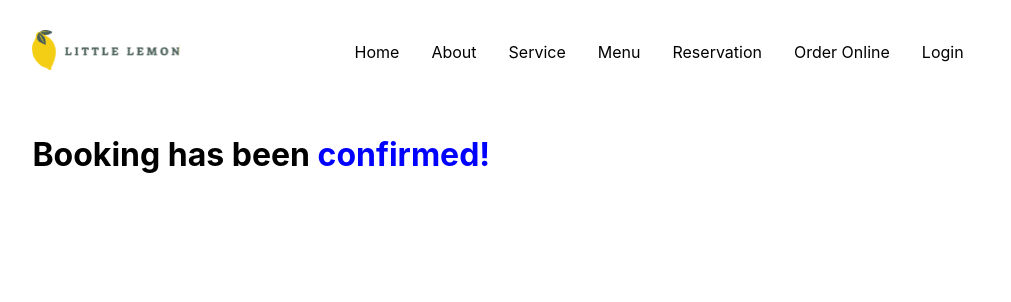
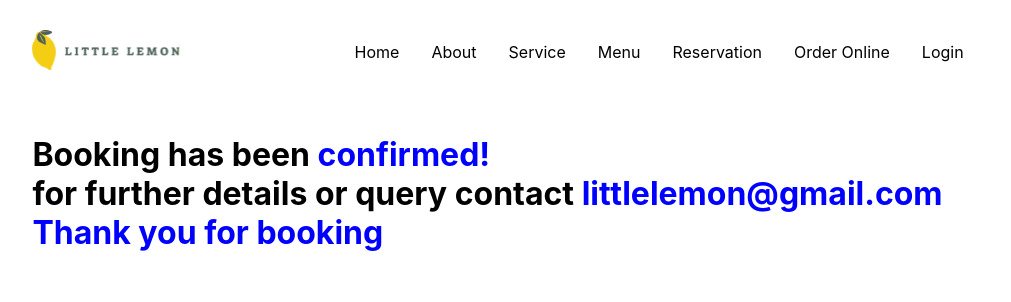
Before and after one commit to SHATHISH-07/little-lemon, a React (Create React App) app: page /confirmed in a window 1280 px wide. Shown: the top 302 px of the page, without its empty margins (134-1145 px from the left). Built offline with nearby package versions, Linux system fonts and the light colour scheme; a web font is replaced by a local one.

Commit message:
Added confirmed message to confirmedmessage.ja

```diff
--- a/src/components/ConfirmedBooking.js
+++ b/src/components/ConfirmedBooking.js
@@ -6,6 +6,11 @@ function ConfirmedBooking() {
       <div>
         <h1>
           Booking has been <span>confirmed!</span>
+          <br />
+          for further details or query contact{" "}
+          <span>littlelemon@gmail.com</span>
+          <br />
+          <span>Thank you for booking</span>
         </h1>
       </div>
     </div>
```
